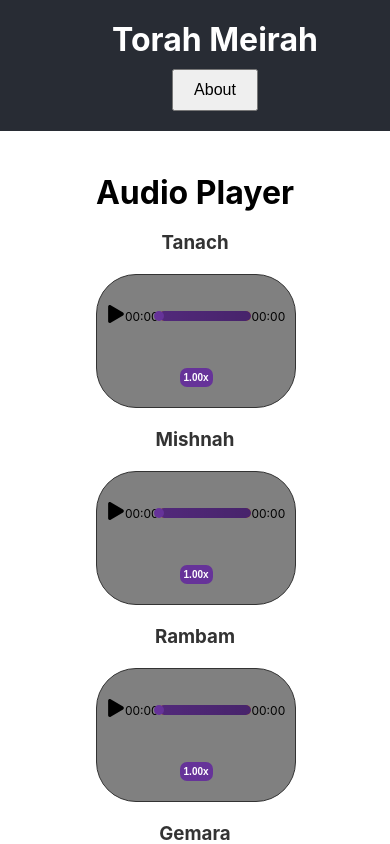
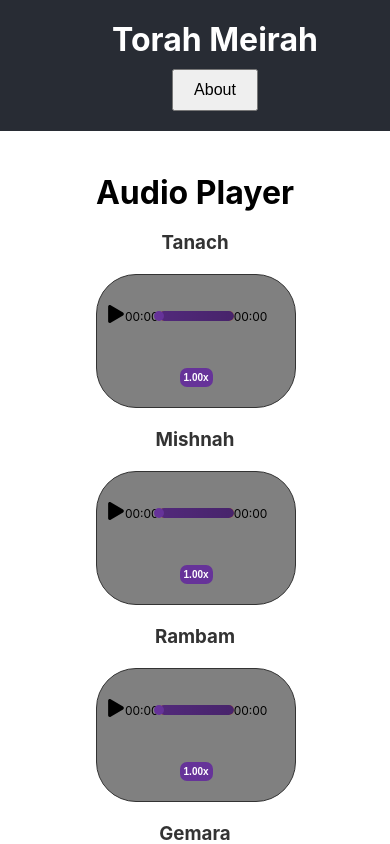
Before and after one commit to DavidRaitan/TorahMeirah, a React (Create React App) app: page / in a window 390 px wide. Shown: the top 844 px of the page. Built offline with nearby package versions, Linux system fonts and the light colour scheme.

Commit message:
css corrections for mobile

```diff
--- a/src/App.css
+++ b/src/App.css
@@ -76,7 +76,7 @@ li {
 .playback-controls {
   display: flex;
   align-items: center;
-  width: 100%;
+  width: 90%;
 }
 
 .play-pause {
--- a/src/css/audioBar.css
+++ b/src/css/audioBar.css
@@ -174,6 +174,7 @@
 
 .audio-player {
   width: 800px;
+  height: fit-content;
   margin: 20px auto;
   padding: 2px;
   border: 1px solid #333;
--- a/src/home.css
+++ b/src/home.css
@@ -36,7 +36,7 @@ a:hover {
 
 @media (max-width: 768px) {
   .button-container {
-    margin-top: 1030px; /* Margin-top for phones */
+    margin-top: 1060px; /* Margin-top for phones */
 
   }
 }
```
